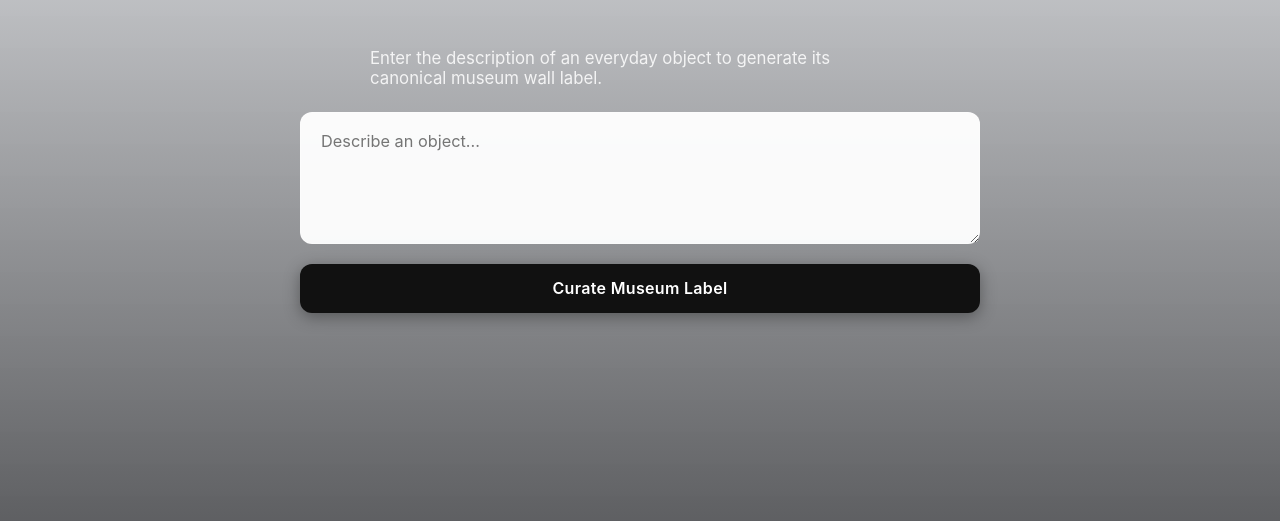
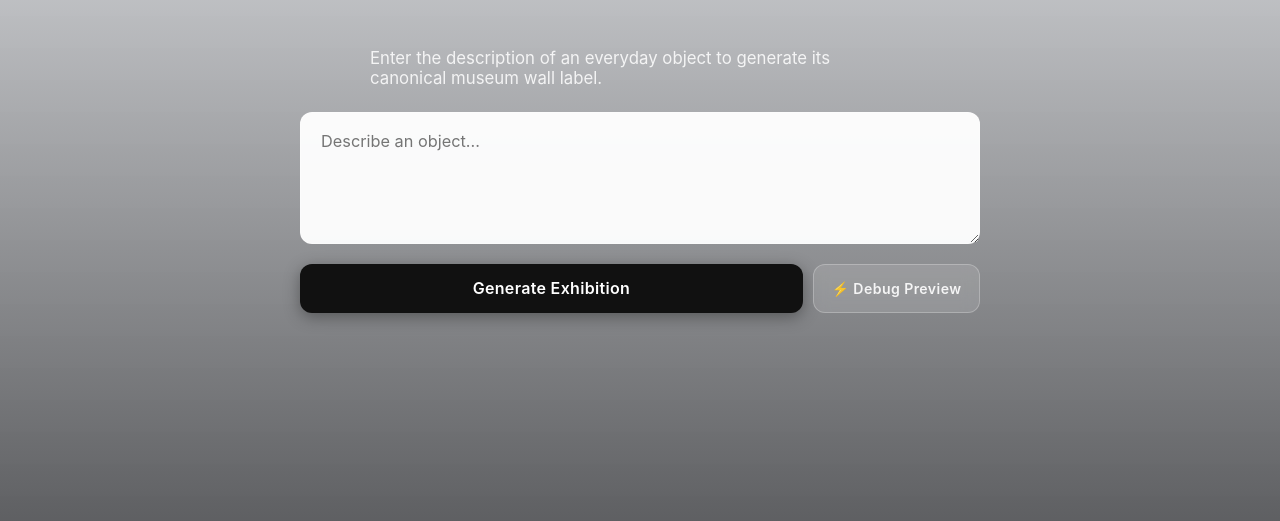
Before and after one commit to nimosana/CART-498_A04, a Flask app: page / in a window 1280 px wide. Shown: the top 521 px of the page. Run offline with Flask 3, Linux system fonts and the light colour scheme.

Commit message:
display fix + debug button

```diff
--- a/app.py
+++ b/app.py
@@ -123,20 +123,63 @@ def generate_artwork_image(prompt):
         print(f"Image generation error: {e}")
         return None
 
+def load_last_saved():
+    text = None
+    image_b64 = None
+
+    if os.path.exists("latest_text.txt"):
+        try:
+            with open("latest_text.txt", "r", encoding="utf-8") as f:
+                text = f.read().strip()
+        except Exception as e:
+            print(f"Error reading latest_text.txt: {e}")
+
+    if os.path.exists("latest_artwork.png"):
+        try:
+            with open("latest_artwork.png", "rb") as f:
+                image_b64 = base64.b64encode(f.read()).decode("utf-8")
+        except Exception as e:
+            print(f"Error reading latest_artwork.png: {e}")
+
+    return text, image_b64
+
 @app.route("/", methods=["GET", "POST"])
 def index():
     result = None
     label = None
     image_base64 = None
+
     if request.method == "POST":
-        prompt = request.form["prompt"]
-        # Generate both the museum label and gallery exhibition image simultaneously
-        with ThreadPoolExecutor(max_workers=2) as executor:
-            future_text = executor.submit(generate_text_label, prompt)
-            future_image = executor.submit(generate_artwork_image, prompt)
-            result, label = future_text.result()
-            image_base64 = future_image.result()
+        # Debug action: load last saved text and artwork without spending tokens
+        if request.form.get("debug") == "true":
+            result, image_base64 = load_last_saved()
+            if result:
+                label = parse_museum_label(result)
+            return render_template("index.html", result=result, label=label, image_base64=image_base64)
 
+        prompt = request.form.get("prompt", "").strip()
+        if prompt:
+            # Generate both the museum label and gallery exhibition image simultaneously
+            with ThreadPoolExecutor(max_workers=2) as executor:
+                future_text = executor.submit(generate_text_label, prompt)
+                future_image = executor.submit(generate_artwork_image, prompt)
+                result, label = future_text.result()
+                image_base64 = future_image.result()
+
+            # Save the latest generated text to file
+            if result and not result.startswith("Error:"):
+                try:
+                    with open("latest_text.txt", "w", encoding="utf-8") as f:
+                        f.write(result)
+                except Exception as e:
+                    print(f"Error saving latest_text.txt: {e}")
+
+    return render_template("index.html", result=result, label=label, image_base64=image_base64)
+
+@app.route("/debug", methods=["GET"])
+def debug_view():
+    result, image_base64 = load_last_saved()
+    label = parse_museum_label(result) if result else None
     return render_template("index.html", result=result, label=label, image_base64=image_base64)
 
 if __name__ == "__main__":
--- a/frontend/static/css/style.css
+++ b/frontend/static/css/style.css
@@ -75,12 +75,13 @@ form {
     box-shadow: 0 0 0 4px rgba(255, 255, 255, 0.2);
 }
 
-.d-grid {
+.form-actions {
     display: flex;
+    gap: 10px;
+    align-items: stretch;
 }
 
 .btn {
-    width: 100%;
     padding: 0.9rem 1.5rem;
     font-size: 1rem;
     font-weight: 600;
@@ -90,9 +91,11 @@ form {
     cursor: pointer;
     transition: transform 0.15s ease, background-color 0.2s ease, box-shadow 0.2s ease;
     font-family: inherit;
+    white-space: nowrap;
 }
 
 .btn-primary {
+    flex: 1;
     background: #111111;
     color: #ffffff;
     box-shadow: 0 4px 16px rgba(0, 0, 0, 0.35);
@@ -102,6 +105,23 @@ form {
     background: #252525;
     transform: translateY(-1px);
     box-shadow: 0 6px 20px rgba(0, 0, 0, 0.45);
+}
+
+.btn-debug {
+    flex: 0 0 auto;
+    background: rgba(255, 255, 255, 0.12);
+    color: rgba(255, 255, 255, 0.9);
+    border: 1px solid rgba(255, 255, 255, 0.25);
+    backdrop-filter: blur(8px);
+    font-size: 0.88rem;
+    padding: 0.9rem 1.1rem;
+    letter-spacing: 0.03em;
+}
+
+.btn-debug:hover {
+    background: rgba(255, 255, 255, 0.22);
+    border-color: rgba(255, 255, 255, 0.5);
+    transform: translateY(-1px);
 }
 
 /* Museum Wall Placard Display */
@@ -118,6 +138,7 @@ form {
         opacity: 0;
         transform: translateY(8px);
     }
+
     to {
         opacity: 1;
         transform: translateY(0);
@@ -144,7 +165,6 @@ form {
     position: relative;
     font-family: -apple-system, BlinkMacSystemFont, "Segoe UI", Roboto, "Helvetica Neue", Arial, sans-serif;
     transition: all 0.3s ease;
-    white-space: pre-wrap;
 }
 
 .museum-placard::before {
@@ -153,7 +173,7 @@ form {
     top: 0;
     left: 0;
     right: 0;
-    height: 4px;
+    height: 0px;
     background: #111111;
     border-radius: 8px 8px 0 0;
 }
@@ -162,12 +182,10 @@ form {
 .placard-image-wrap {
     position: relative;
     width: 100%;
-    margin-bottom: 24px;
+    margin-bottom: 12px;
     border-radius: 6px;
     overflow: hidden;
     background: #0f1013;
-    box-shadow: 0 10px 28px rgba(0, 0, 0, 0.16);
-    border: 1px solid rgba(0, 0, 0, 0.08);
 }
 
 .placard-artwork-img {
@@ -198,6 +216,7 @@ form {
     display: flex;
     flex-direction: column;
     white-space: normal;
+    padding-top: 1.4rem;
 }
 
 .placard-divider {
--- a/frontend/static/js/script.js
+++ b/frontend/static/js/script.js
@@ -6,6 +6,32 @@
  * 2. Credit line in smaller font below first group
  * 3. Curatorial statement in a second block of text below
  */
+
+// Debug button: submits form with debug=true, loading last saved text+image without API calls
+document.addEventListener("DOMContentLoaded", function () {
+    const debugBtn = document.getElementById("debugBtn");
+    const debugField = document.getElementById("debugField");
+    const form = document.getElementById("mainForm");
+    const generateBtn = document.getElementById("generateBtn");
+    const promptInput = document.getElementById("promptInput");
+
+    if (debugBtn && debugField && form) {
+        debugBtn.addEventListener("click", function () {
+            debugField.value = "true";
+            // Remove required attribute so form can submit without a prompt
+            if (promptInput) promptInput.removeAttribute("required");
+            form.submit();
+        });
+    }
+
+    // Restore required on generate button click to enforce prompt entry
+    if (generateBtn && promptInput) {
+        generateBtn.addEventListener("click", function () {
+            debugField.value = "false";
+            promptInput.setAttribute("required", "");
+        });
+    }
+});
 
 document.addEventListener("DOMContentLoaded", function () {
     const placard = document.getElementById("museumPlacard");
--- a/frontend/templates/index.html
+++ b/frontend/templates/index.html
@@ -15,14 +15,19 @@
             </p>
         </div>
 
-        <form method="POST" class="mx-auto col-md-8 col-lg-6">
+        <form method="POST" class="mx-auto col-md-8 col-lg-6" id="mainForm">
             <div class="mb-3">
                 <textarea name="prompt" rows="4" class="form-control" placeholder="Describe an object..."
-                    required></textarea>
+                    id="promptInput"></textarea>
             </div>
-            <div class="d-grid">
-                <input type="submit" value="Curate Museum Label" class="btn btn-primary">
+            <div class="form-actions">
+                <input type="submit" value="Generate Exhibition" class="btn btn-primary" id="generateBtn">
+                <button type="button" class="btn btn-debug" id="debugBtn" title="Reload last saved artwork without generating a new one">
+                    ⚡ Debug Preview
+                </button>
             </div>
+            <!-- Hidden field used when debug action is triggered -->
+            <input type="hidden" name="debug" id="debugField" value="false">
         </form>
 
         {% if image_base64 or label or result %}
```
Also changed, not shown: latest_text.txt (added, +9 -0 lines).
